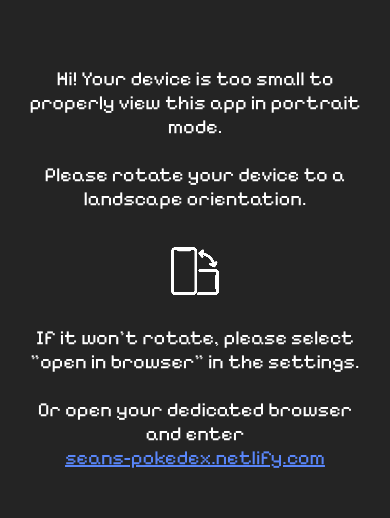
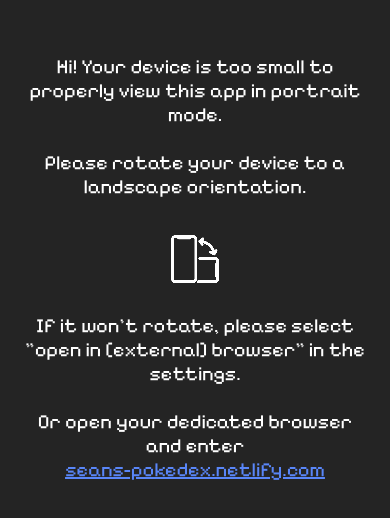
Before and after one commit to seanjulagay/pokedex, a React (Vite) app: page / in a window 390 px wide. Shown: the part 154-672 px from the top of the page. Built offline with nearby package versions, Linux system fonts and the light colour scheme; no server answers.

Commit message:
Added more guide text for mobile

```diff
--- a/src/components/Blocker.jsx
+++ b/src/components/Blocker.jsx
@@ -15,7 +15,8 @@
           <img src={rotateIcon} alt="" className="rotate-icon" />
           <br />
           <br />
-          If it won't rotate, please select "open in browser" in the settings.
+          If it won't rotate, please select "open in [external] browser" in the
+          settings.
           <br />
           <br />
           Or open your dedicated browser and enter
```
